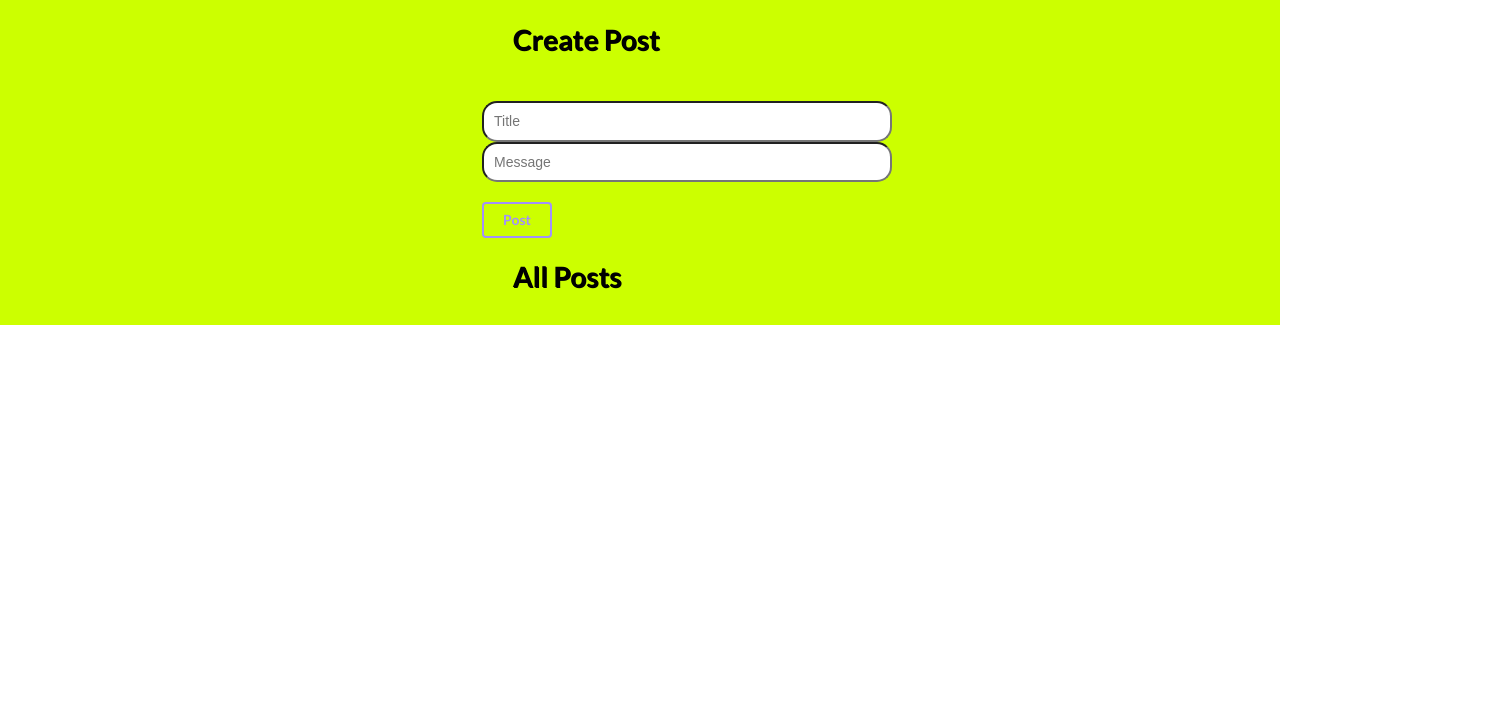
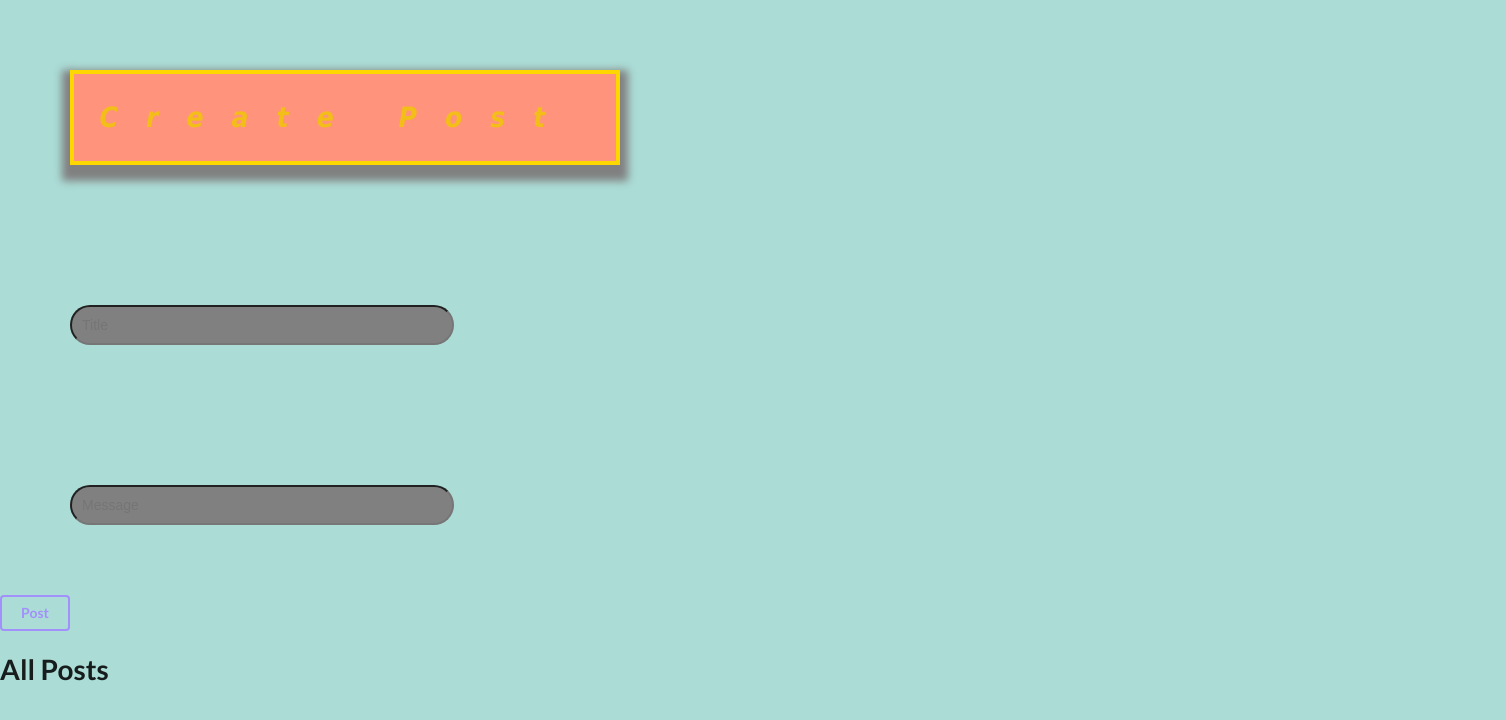
Before and after one commit to Thomas161/NewCRUD, a React (Create React App) app: page / in a window 1280 px wide. Shown: the top 720 px of the page, 1506 px wide, since content can reach past the window. Built offline with nearby package versions, Linux system fonts and the light colour scheme.

Commit message:
Adding some css

```diff
--- a/public/index.html
+++ b/public/index.html
@@ -13,7 +13,7 @@
 
     <title>CRUD APP</title>
   </head>
-  <body>
+  <body style="background-color: #ABDCD6">
     <noscript>You need to enable JavaScript to run this app.</noscript>
     <div id="root"></div>
   </body>
--- a/src/App.js
+++ b/src/App.js
@@ -2,18 +2,17 @@
 import PostForm from "../src/components/PostForm";
 import AllPost from "../src/components/AllPost";
 
-const styles = {
-  backgroundColor: "#ccff00",
-  // margin: "auto",
-  // width: "auto",
-  // height: "400px"
-  backgroundRepeat: "noRepeat"
-};
+// const styles = {
+//   backgroundColor: "#ccff00",
+//   // margin: "auto",
+//   // width: "auto",
+//   // height: "400px"
+//   backgroundRepeat: "noRepeat"
+// };
 class App extends Component {
   render() {
     return (
-      <div className="App" style={styles}>
-        <br />
+      <div className="App">
         <PostForm />
         <br />
         <AllPost />
--- a/src/components/EditComponent.js
+++ b/src/components/EditComponent.js
@@ -45,7 +45,7 @@
           />
           <br />
           <br />
-          <button className="btn btn-warning">Update</button>
+          <button className="ui inverted violet button">Update</button>
         </form>
       </div>
     );
--- a/src/components/PostForm.js
+++ b/src/components/PostForm.js
@@ -1,6 +1,5 @@
 import React, { Component } from "react";
 import { connect } from "react-redux";
-import "../css/PostForm.css";
 import uuid from "uuid";
 class PostForm extends Component {
   handleSubmit = e => {
@@ -29,7 +28,7 @@
 
   render() {
     return (
-      <div id="divElement">
+      <div className="divElement">
         <h1>Create Post</h1>
         <form className="pure-form" onSubmit={this.handleSubmit}>
           <input
@@ -39,15 +38,12 @@
             placeholder="Title"
           />
           <br />
-
           <input
             type="text"
             ref={input => (this.getMessage = input)}
             placeholder="Message"
           />
           <br />
-          <br />
-
           <button className="ui inverted violet button">Post</button>
         </form>
       </div>
--- a/src/css/AllPost.css
+++ b/src/css/AllPost.css
@@ -1,10 +1,28 @@
-#h1 {
-  position: relative;
+.divElement {
   align-content: center;
-  top: 40%;
-  left: 40%;
-  margin-top: -30px;
-  margin-left: -30px;
-  width: 80%;
-  height: 80%;
+  /* margin: 70px; */
 }
+.divElement h1 {
+  font-family: tahoma;
+  font-style: italic;
+  letter-spacing: 1em;
+  border: 4px gold solid;
+  box-shadow: 0 8px 8px 8px gray;
+  margin: 70px;
+  width: 550px;
+  color: #f3be18;
+  padding: 2%;
+  background-color: #ff937b;
+}
+.divElement input {
+  margin: 70px;
+  padding: 10px 10px 10px 10px;
+  width: 30%;
+  border-radius: 20px;
+  color: white;
+  background-color: gray;
+}
+.divElement button {
+  margin: 70px;
+  padding: 10px 10px 10px 10px;
+}
--- a/src/css/PostForm.css
+++ /dev/null
@@ -1,20 +0,0 @@
-h1 {
-  color: black;
-  text-shadow: 1px 1px;
-  padding: 3%;
-}
-input {
-  padding: 10px 10px 10px 10px;
-  width: 40%;
-  border-radius: 15px;
-}
-#divElement {
-  position: relative;
-  align-content: center;
-  top: 40%;
-  left: 40%;
-  margin-top: -30px;
-  margin-left: -30px;
-  width: 80%;
-  height: 80%;
-}
```
